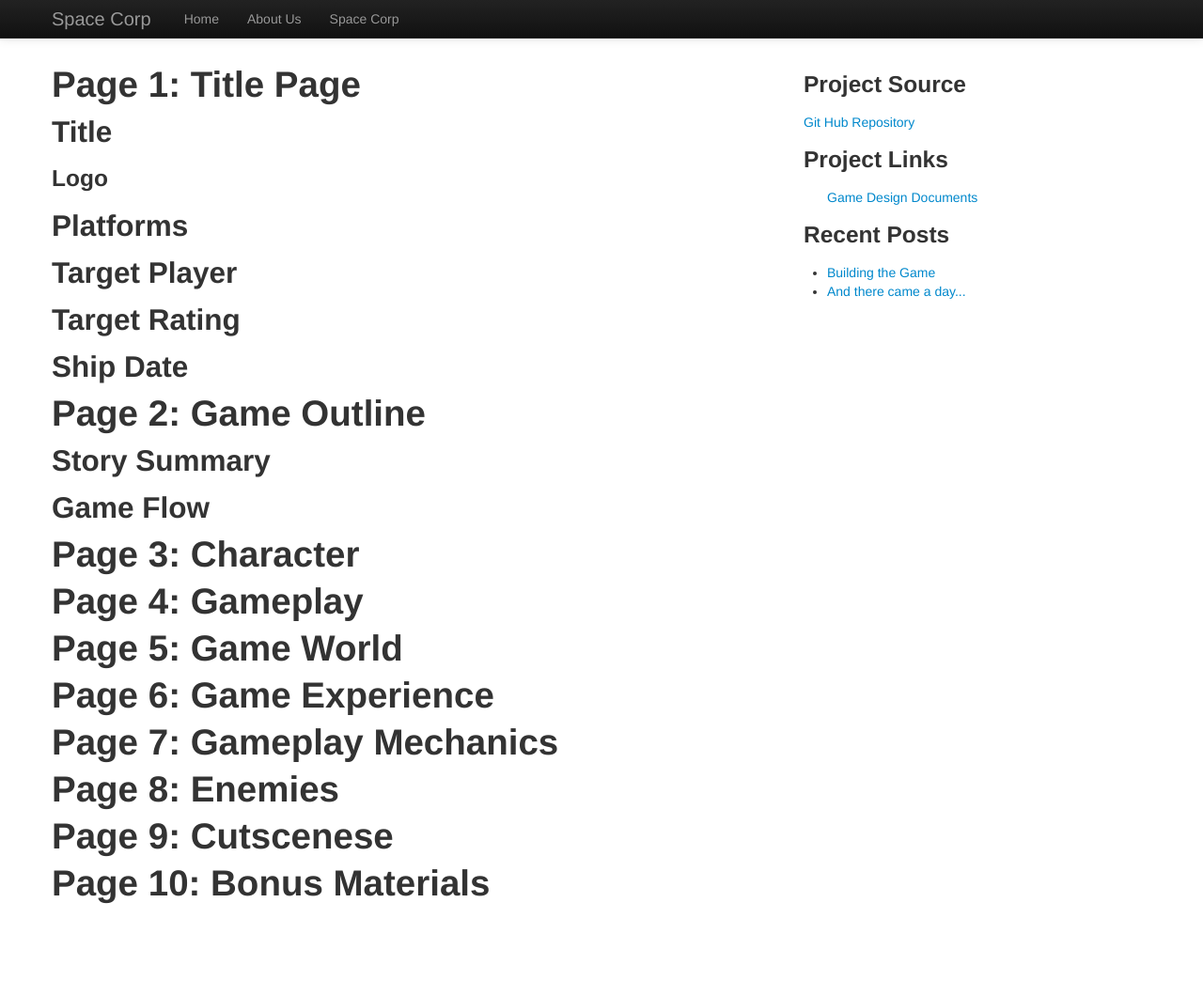
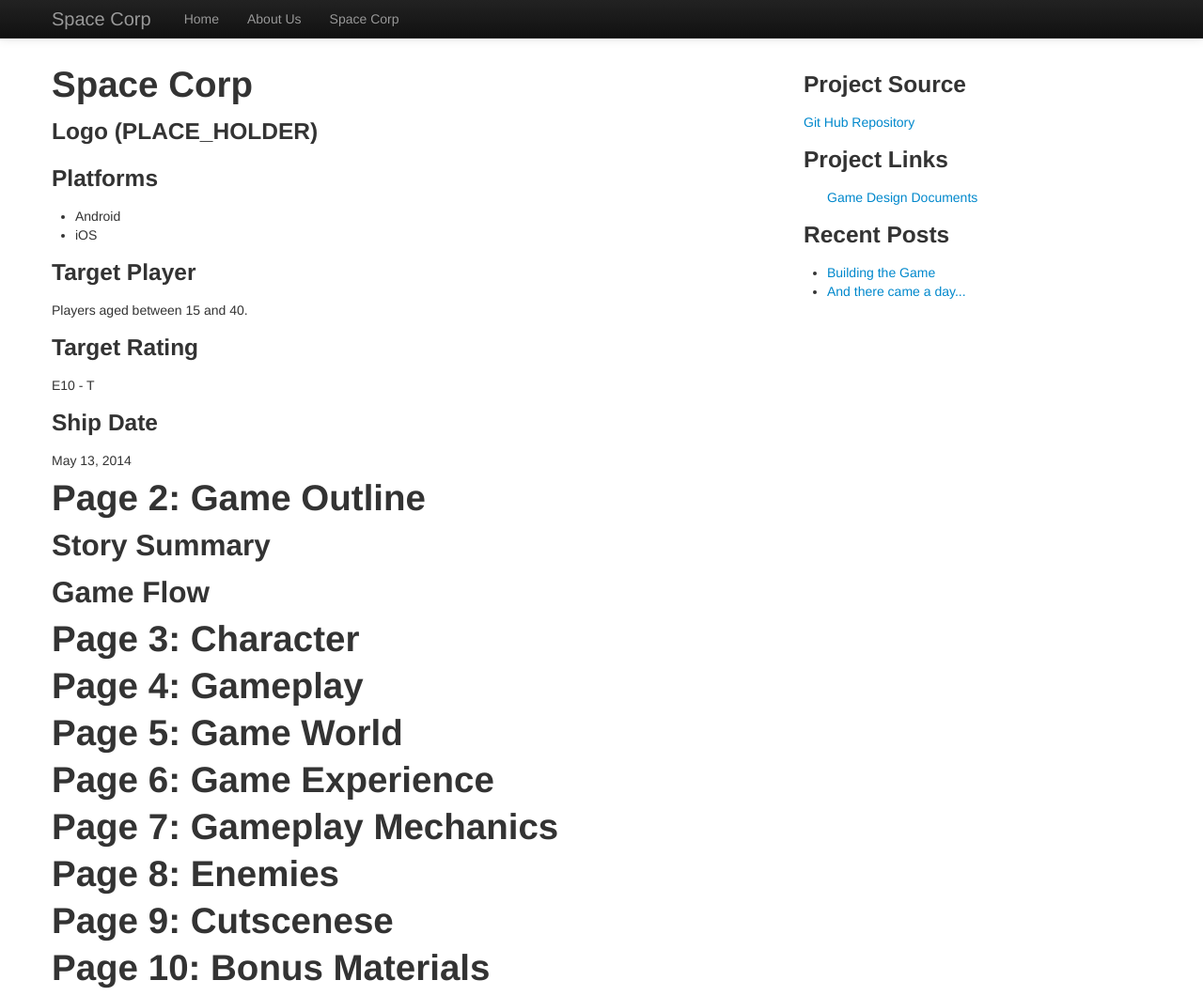
Before and after one commit to surtrstudios/spacecorp, a Jekyll site: the page built from gdd/ten-pager.markdown, in a window 1280 px wide and 1060 px high. Shown: the whole window at 94% size. Built offline with Jekyll 4.4.1, drawn with Linux system fonts in a browser that asks for light colours.

Commit message:
Add first page details to ten-pager.
Issue #SPCRP-2 work 10m
Issue #SPCRP-2 In Progress

```diff
--- a/gdd/ten-pager.markdown
+++ b/gdd/ten-pager.markdown
@@ -3,13 +3,24 @@ layout: default
 title: Ten-Pager
 ---
 
-# Page 1: Title Page
-## Title
-### Logo
-## Platforms
-## Target Player
-## Target Rating
-## Ship Date
+# Space Corp
+### Logo (PLACE_HOLDER)
+### Platforms
+
+* Android
+* iOS
+
+### Target Player
+
+Players aged between 15 and 40.
+
+### Target Rating
+
+E10 - T
+
+### Ship Date
+
+May 13, 2014
 
 # Page 2: Game Outline
 ## Story Summary
```
